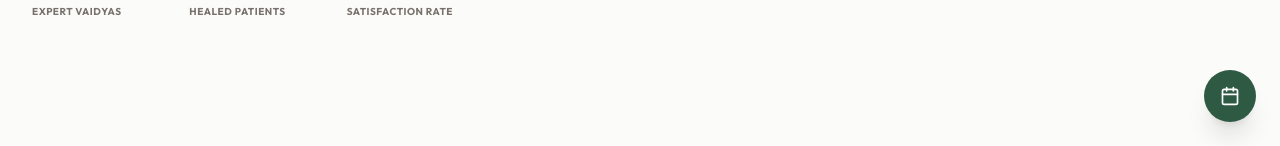
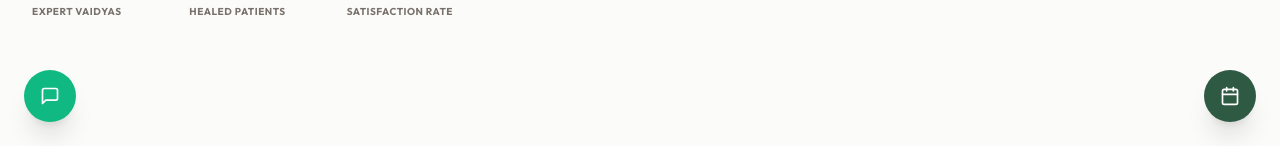
Before and after one commit to Navyareddy037/ayurcare, a React (Vite) app in the folder frontend/: page / in a window 1280 px wide. Shown: the part 654-800 px from the top of the page. Built offline with nearby package versions, Linux system fonts and the light colour scheme; no server answers.

Commit message:
Deploy floating WhatsApp support overlay and finalize layout closing tags in App.tsx

```diff
--- a/frontend/src/App.tsx
+++ b/frontend/src/App.tsx
@@ -14,7 +14,7 @@ import AdminDashboard from './pages/AdminDashboard';
 import TreatmentsDetail from './pages/TreatmentsDetail';
 import PanchakarmaDetail from './pages/PanchakarmaDetail';
 import Products from './pages/Products';
-import { Calendar } from 'lucide-react';
+import { Calendar, MessageSquare } from 'lucide-react';
 
 // Route protection wrapper checking authenticated session and matching roles
 const PrivateRoute: React.FC<{ children: React.ReactNode; allowedRoles?: string[] }> = ({ children, allowedRoles }) => {
@@ -100,6 +100,19 @@ export default function App() {
           </main>
           <Footer />
 
+          {/* Floating WhatsApp Support Button */}
+          <a
+            href="https://wa.me/919827755555"
+            target="_blank"
+            rel="noopener noreferrer"
+            className="fixed bottom-6 left-6 z-50 p-4 rounded-full bg-emerald-500 text-white shadow-xl hover:bg-emerald-600 hover:scale-105 transition-all duration-305 flex items-center justify-center group"
+          >
+            <MessageSquare className="w-5 h-5" />
+            <span className="max-w-0 overflow-hidden group-hover:max-w-xs transition-all duration-500 ease-in-out whitespace-nowrap text-xs font-extrabold group-hover:pl-2">
+              WhatsApp Support
+            </span>
+          </a>
+
           {/* Floating Book Appointment CTA Button */}
           <Link
             to="/doctors"
```
Also changed, not shown: 1 other file (tests, documents, lock files or other folders).
